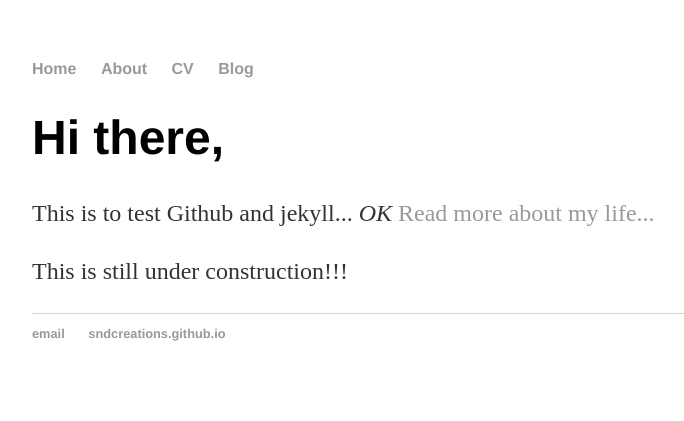
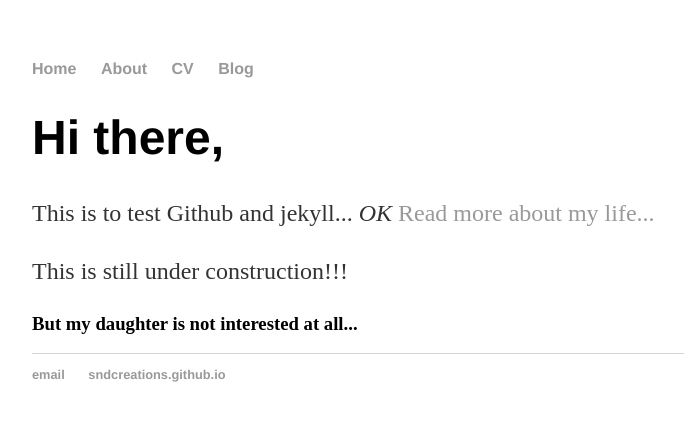
Before and after one commit to SnDCreations/SnDCreations.github.io, a Jekyll site: the page built from index.html, in a window 1280 px wide. Shown: the top 421 px of the page, without its empty margins (160-844 px from the left). Built offline with Jekyll 4.4.1, drawn with Linux system fonts in a browser that asks for light colours.

Commit message:
Update index.html
Add something about not interested..

```diff
--- a/index.html
+++ b/index.html
@@ -6,4 +6,5 @@ title: SnD Creations
 	<h1>Hi there,</h1>
 	<p>This is to test Github and jekyll...<em> OK </em><a href="/about">Read more about my life...</a></p>
 	<p>This is still under construction!!! </p>
+	<h3>But my daughter is not interested at all...</h3>
 </div><!-- /.blurb -->
```
